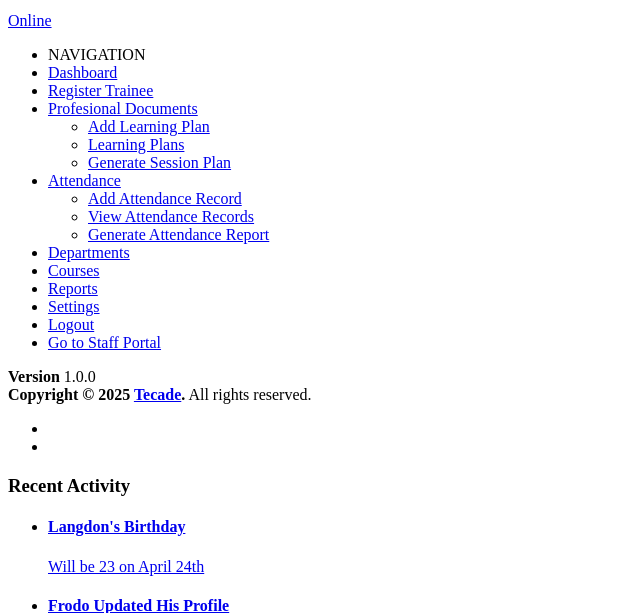
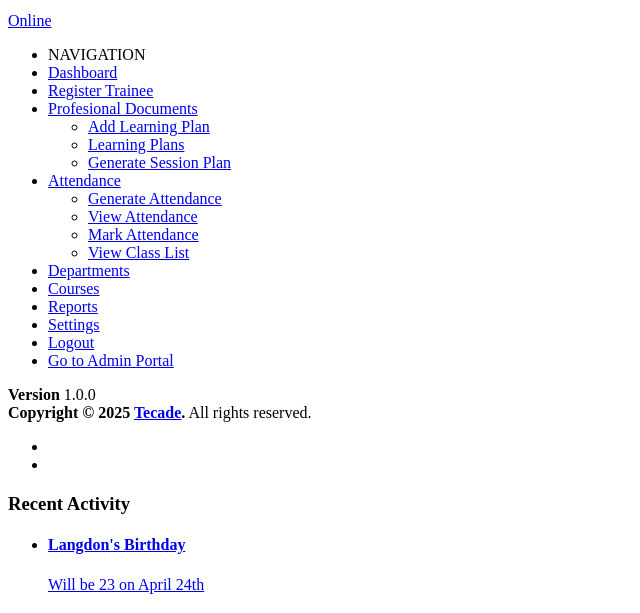
Before and after one commit to healah2/tecade.xulttech.com, a Django app: template templates/trainer/trainer_base.html in a window 1280 px wide. Shown: the part 2018-2631 px from the top of the page, without its empty margins (0-640 px from the left). Run offline with Django 3.2, Linux system fonts and the light colour scheme; the template is opened without the code that fills it, so the values that code supplies are empty.

Commit message:
Third Commit

```diff
--- a/templates/trainer/trainer_base.html
+++ b/templates/trainer/trainer_base.html
@@ -347,18 +347,24 @@
                         <ul class="treeview-menu">
                             <li>
                                 <a href="#">
-                                    <i class="fa fa-calendar-plus-o"></i> Add Attendance Record
+                                    <i class="fa fa-calendar-plus-o"></i> Generate Attendance
                                 </a>
                             </li>
                             <li>
                                 <a href="#">
-                                    <i class="fa fa-plus-circle"></i> View Attendance Records
+                                    <i class="fa fa-plus-circle"></i> View Attendance
                                 </a>
                             </li>
 
                             <li>
                                 <a href="#">
-                                    <i class="fa fa-eye"></i> Generate Attendance Report
+                                    <i class="fa fa-eye"></i> Mark Attendance
+                                </a>
+                            </li>
+
+                            <li>
+                                <a href="#">
+                                    <i class="fa fa-eye"></i> View Class List
                                 </a>
                             </li>
                         </ul>
@@ -397,7 +403,7 @@
 
                     <li>
                         <a href="/login/">
-                            <i class=""></i> <span>Go to Staff Portal</span>
+                            <i class=""></i> <span>Go to Admin Portal</span>
                         </a>
                     </li>
                 </ul>
```
